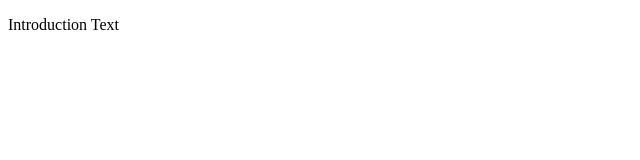
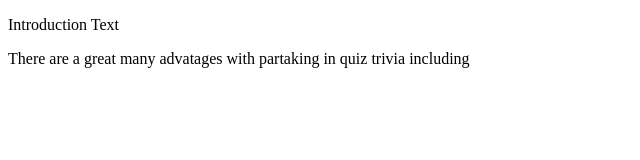
Before and after one commit to ProgramCodeMasterA/top-quizzer, a plain HTML site: page index.html in a window 1280 px wide. Shown: the whole page, without its empty margins (0-640 px from the left). Drawn offline with Linux system fonts and the light colour scheme.

Commit message:
Add welcome paragraph placeholder

```diff
--- a/index.html
+++ b/index.html
@@ -27,6 +27,7 @@
     <main>
 
 
+        <p>There are a great many advatages with partaking in quiz trivia including</p>
 
     </main>
 
```
